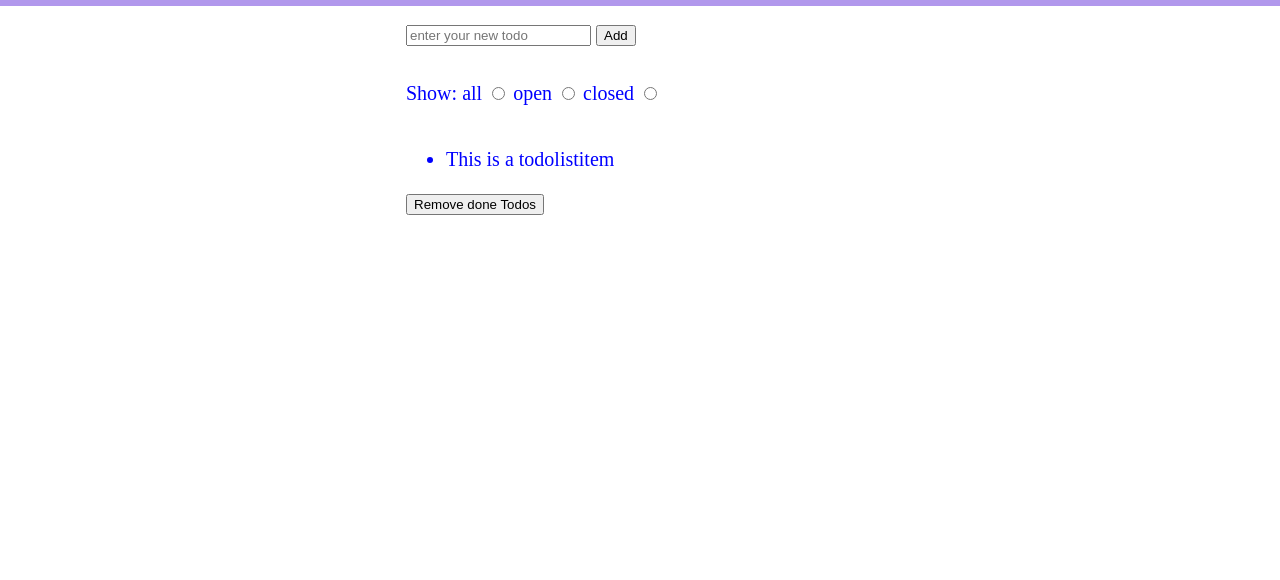
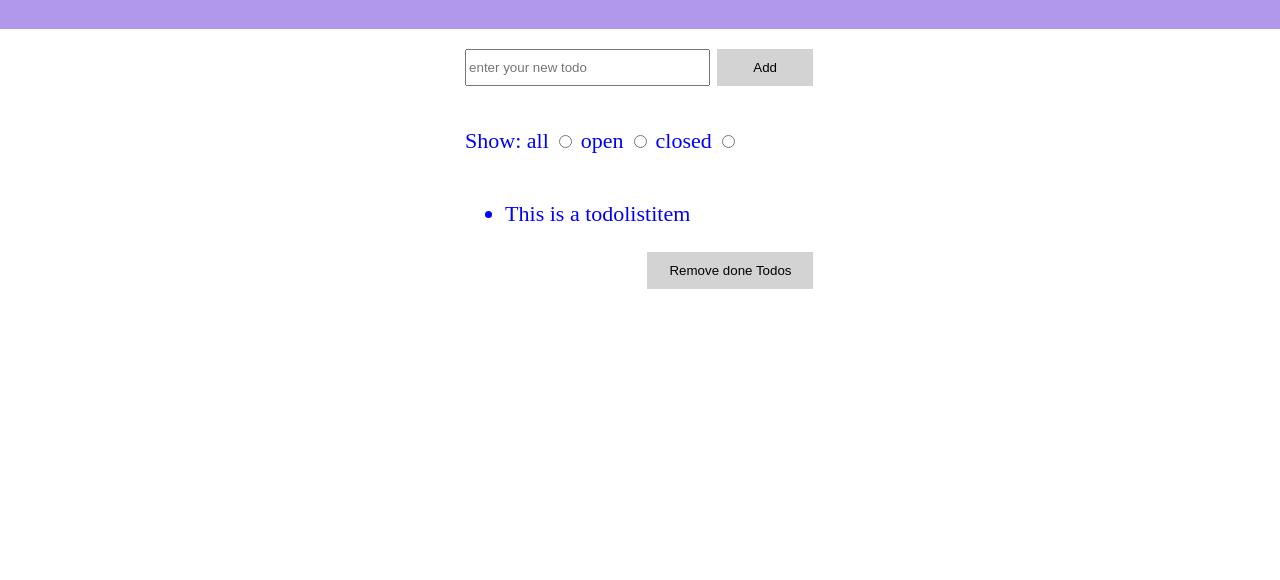
Before and after one commit to ChristianMLux/todo-app, a plain HTML site: page index.html in a window 1280 px wide. Shown: the part 220-800 px from the top of the page. Drawn offline with Linux system fonts and the light colour scheme.

Commit message:
rework: refined the button design. added hover for different buttons

```diff
--- a/index.html
+++ b/index.html
@@ -20,12 +20,17 @@
       <section class="section-add-todo">
         <form class="form-add-todo">
           <input
+            class="add-todo-input"
             type="text"
             id="add-todo"
             name="add-todo"
             placeholder="enter your new todo"
           />
-          <button class="input">Add</button>
+          <div class="todo-box">
+            <button class="btn add-todo-btn">
+              <span>Add</span>
+            </button>
+          </div>
         </form>
       </section>
       <section class="section-selection">
@@ -45,7 +50,7 @@
         </ul>
       </section>
       <section class="section-delete">
-        <button class="input">Remove done Todos</button>
+        <button class="btn remove-todo-btn">Remove done Todos</button>
       </section>
     </main>
   </body>
--- a/style.css
+++ b/style.css
@@ -2,7 +2,7 @@
   box-sizing: border-box;
 }
 html {
-  font-size: 16px;
+  font-size: 18px;
 }
 
 body {
@@ -11,7 +11,7 @@ body {
 
 main {
   margin: 0 auto;
-  max-width: 50ch;
+  max-width: 35ch;
 }
 
 section {
@@ -26,6 +26,54 @@ section {
   background-color: #b198ec;
 }
 
+.btn {
+  background-color: lightgrey;
+  border: none;
+  color: black;
+  padding: 0.5rem 1rem;
+  text-align: center;
+  text-decoration: none;
+  display: inline-block;
+  margin: 0.125rem 0.065rem;
+  cursor: pointer;
+  transition: 0.5s;
+}
+
+.section-add-todo {
+}
+.section-delete {
+  position: relative;
+  left: 0;
+}
+
+.add-todo-input {
+  height: 1.7rem;
+  width: 70%;
+}
+.add-todo-input:target {
+  border-color: darkgreen;
+}
+.todo-box {
+  display: inline-block;
+}
+.add-todo-btn {
+  width: 4.39rem;
+}
+.add-todo-btn:hover {
+  background-color: #4caf50;
+  color: white;
+  transition: 0.5s;
+}
+
+.remove-todo-btn {
+  position: absolute;
+  right: 0rem;
+}
+.remove-todo-btn:hover {
+  background-color: red;
+  color: white;
+  transition: 0.5s;
+}
 .selection-div {
   display: inline-block;
   margin-bottom: 1rem;
@@ -41,21 +89,21 @@ Media
 
 @media screen and (max-width: 768px) {
   html {
-    font-size: 16px;
+    font-size: 18px;
     color: red;
   }
 }
 
 @media screen and (min-width: 769px) {
   html {
-    font-size: 18px;
+    font-size: 20px;
     color: aqua;
   }
 }
 
 @media screen and (min-width: 1024px) {
   html {
-    font-size: 20px;
+    font-size: 22px;
     color: blue;
   }
 }
```
